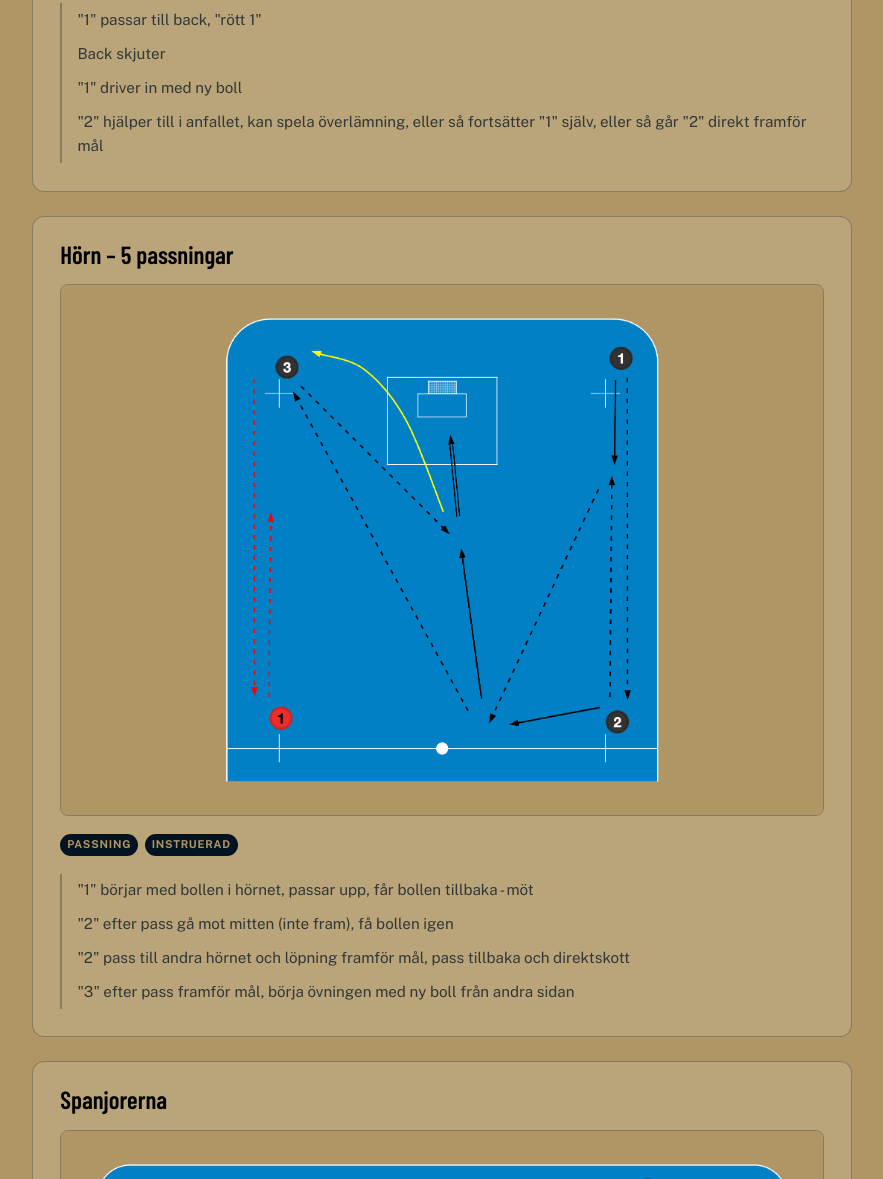
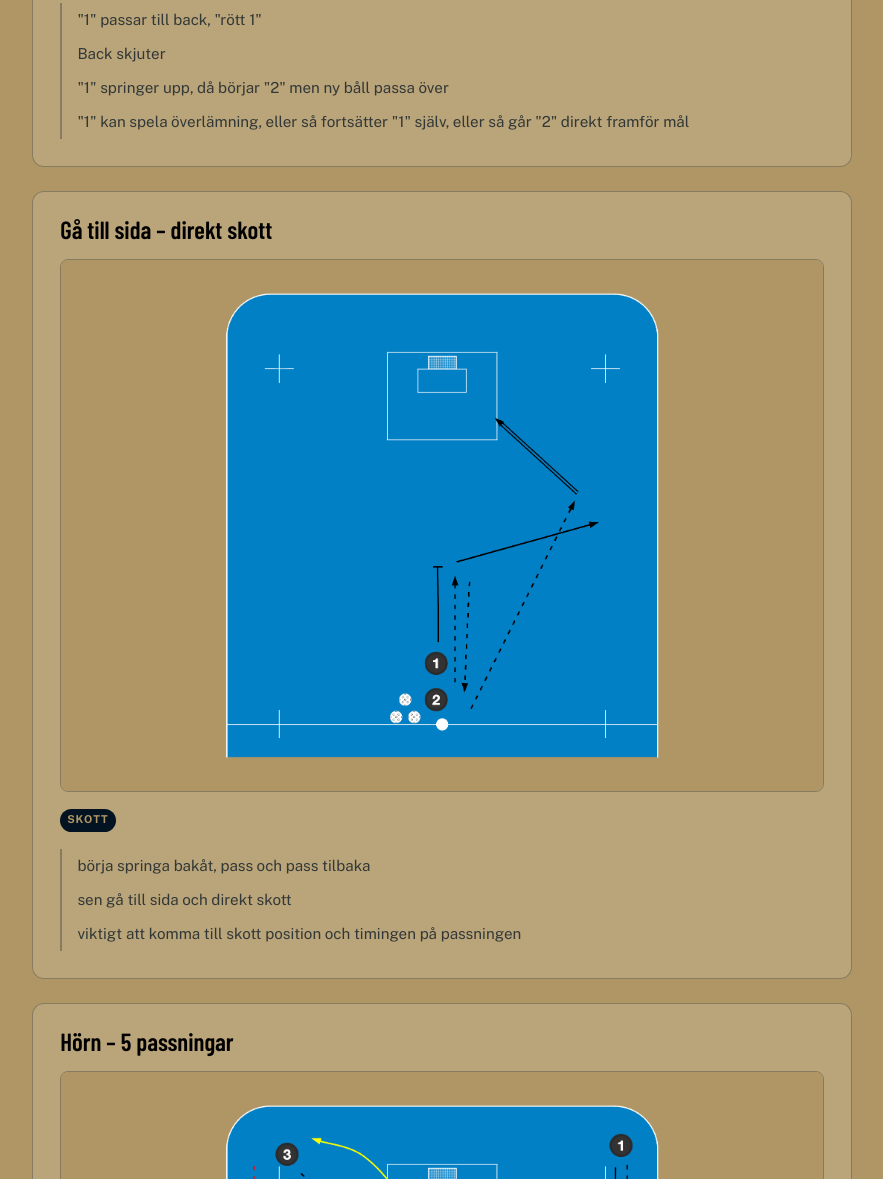
Before and after one commit to smerakm/aikpages, a plain HTML site: page training/ovningar.html in a window 1280 px wide. Shown: the part 1033-2212 px from the top of the page, without its empty margins (198-1081 px from the left). Drawn offline with nearby package versions, Linux system fonts and the light colour scheme.

Commit message:
updated 2m1 and new ovningen direkt skott

```diff
--- a/training/ovningar.html
+++ b/training/ovningar.html
@@ -190,6 +190,7 @@
     <ol>
 <!-- BEGIN:toc -->
       <li data-toc="2m1_utveckling"><a href="#2m1_utveckling">2 mot 1 &ndash; fr&aring;n h&ouml;rn</a></li>
+      <li data-toc="gatillsida_direkt_skott"><a href="#gatillsida_direkt_skott">G&aring; till sida &ndash; direkt skott</a></li>
       <li data-toc="horn_5_pass"><a href="#horn_5_pass">H&ouml;rn &ndash; 5 passningar</a></li>
       <li data-toc="spanjorerna"><a href="#spanjorerna">Spanjorerna</a></li>
       <li data-toc="spelavstand_3v2"><a href="#spelavstand_3v2">Spelavst&aring;nd 3 v 2</a></li>
@@ -229,8 +230,21 @@
     <ol class="steps">
       <li>"1" passar till back, "r&ouml;tt 1"</li>
       <li>Back skjuter</li>
-      <li>"1" driver in med ny boll</li>
-      <li>"2" hj&auml;lper till i anfallet, kan spela &ouml;verl&auml;mning, eller s&aring; forts&auml;tter "1" sj&auml;lv, eller s&aring; g&aring;r "2" direkt framf&ouml;r m&aring;l</li>
+      <li>"1" springer upp, d&aring; b&ouml;rjar "2" men ny b&aring;ll passa &ouml;ver</li>
+      <li>"1" kan spela &ouml;verl&auml;mning, eller s&aring; forts&auml;tter "1" sj&auml;lv, eller s&aring; g&aring;r "2" direkt framf&ouml;r m&aring;l</li>
+    </ol>
+  </article>
+
+  <article class="exercise" id="gatillsida_direkt_skott" data-flags="skott">
+    <h2>G&aring; till sida &ndash; direkt skott</h2>
+    <img src="../assets/ovningar/gatillsida_direkt_skott.png" alt="&Ouml;vningsschema: G&aring; till sida &ndash; direkt skott" width="2047" height="1425" loading="lazy">
+    <ul class="tags">
+      <li>skott</li>
+    </ul>
+    <ol class="steps">
+      <li>b&ouml;rja springa bak&aring;t, pass och pass tilbaka</li>
+      <li>sen g&aring; till sida och direkt skott</li>
+      <li>viktigt att komma till skott position och timingen p&aring; passningen</li>
     </ol>
   </article>
 
```
Also changed, not shown: assets/ovningar/2m1_utveckling.png, assets/ovningar/gatillsida_direkt_skott.png (added).
